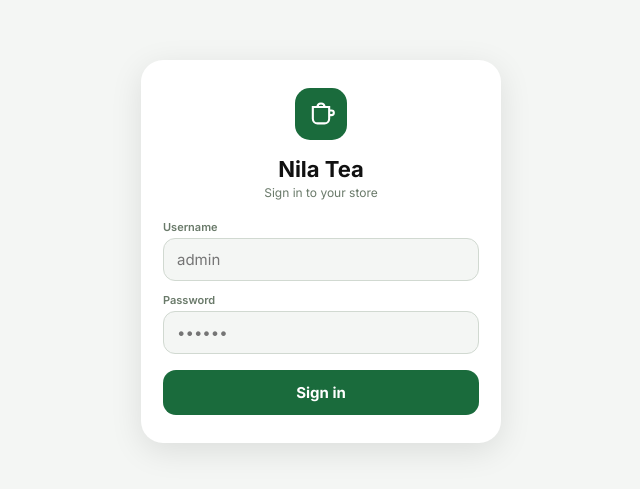
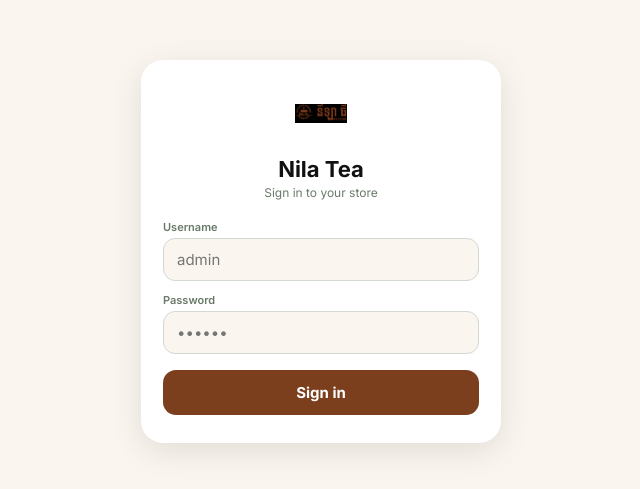
Before and after one commit to rothana-nilatea/nila-tea, a plain HTML site: page frontend/index.html in a window 1280 px wide. Shown: the part 149-638 px from the top of the page, without its empty margins (319-959 px from the left). Drawn offline with Linux system fonts and the light colour scheme.

Commit message:
New logo and brown theme
Signed-off-by: rothana-nilatea <rothana@ecois.edu.kh>

```diff
--- a/frontend/index.html
+++ b/frontend/index.html
@@ -6,7 +6,7 @@
 <meta name="apple-mobile-web-app-capable" content="yes">
 <meta name="apple-mobile-web-app-status-bar-style" content="default">
 <meta name="apple-mobile-web-app-title" content="Nila Tea">
-<meta name="theme-color" content="#1A6B3C">
+<meta name="theme-color" content="#7B3F1E">
 <title>Nila Tea POS</title>
 <link rel="manifest" href="manifest.json">
 <link rel="apple-touch-icon" href="icon-192.png">
@@ -15,15 +15,15 @@
 <style>
 *{box-sizing:border-box;margin:0;padding:0;-webkit-tap-highlight-color:transparent;}
 :root{
-  --g:#1A6B3C;--gl:#EAF5EE;--gt:#065F46;
-  --bg:#F4F6F4;--card:#fff;--bd:#E8EDE8;--bd2:#D1D9D1;
+  --g:#7B3F1E;--gl:#FDF0E6;--gt:#5C2E0E;
+  --bg:#FBF5EF;--card:#fff;--bd:#E8EDE8;--bd2:#D1D9D1;
   --t1:#111;--t2:#6A7A6A;--t3:#9AAA9A;
   --red:#B03030;--rbg:#FDECEC;
   --amb:#8A5A00;--abg:#FFF3DC;
-  --aba:#1A4A8A;--aba-bg:#EBF2FF;--aba-lt:#0F3060;
+  --aba:#4A2C0E;--aba-bg:#F5E6D3;--aba-lt:#2C1A08;
   --cash-c:#8A5A00;--cash-bg:#FFF3DC;
-  --atm-c:#1A6B3C;--atm-bg:#EAF5EE;--atm-lt:#065F46;
-  --hru-c:#1A4A8A;--hru-bg:#EBF2FF;--hru-lt:#0F3060;
+  --atm-c:#7B3F1E;--atm-bg:#FDF0E6;--atm-lt:#5C2E0E;
+  --hru-c:#4A2C0E;--hru-bg:#F5E6D3;--hru-lt:#2C1A08;
   --r:12px;--r-lg:16px;
   --shadow:0 1px 3px rgba(0,0,0,0.07);
 }
@@ -70,7 +70,7 @@
 .d-item:hover{background:var(--bg);color:var(--t1);}
 .d-item.active{background:var(--gl);color:var(--gt);font-weight:600;}
 .d-ico{width:32px;height:32px;border-radius:9px;background:var(--bg);display:flex;align-items:center;justify-content:center;flex-shrink:0;}
-.d-item.active .d-ico{background:#D4EDDF;}
+.d-item.active .d-ico{background:#F5DCCA;}
 .d-bot{padding:10px 10px 28px;border-top:1px solid var(--bd);}
 .logout-row{display:flex;align-items:center;gap:10px;padding:10px 10px;border-radius:10px;cursor:pointer;font-size:13px;font-weight:500;color:var(--red);border:none;background:transparent;font-family:inherit;width:100%;}
 .logout-row:hover{background:var(--rbg);}
@@ -127,7 +127,7 @@
 .gt-part-val{font-size:15px;font-weight:700;color:#fff;}
 .cmp-grid{display:grid;grid-template-columns:1fr 1fr;gap:8px;margin-bottom:10px;}
 .cmp-card{border-radius:var(--r);padding:12px;border:1.5px solid transparent;}
-.cmp-card.atm{background:var(--atm-bg);border-color:#A8D5B8;}
+.cmp-card.atm{background:var(--atm-bg);border-color:#D4A882;}
 .cmp-card.hru{background:var(--hru-bg);border-color:#A8C0E0;}
 .cmp-store{font-size:10px;font-weight:700;text-transform:uppercase;letter-spacing:0.5px;margin-bottom:8px;display:flex;align-items:center;gap:5px;}
 .cmp-dot{width:7px;height:7px;border-radius:50%;}
@@ -222,7 +222,7 @@
 .perm-grid{display:grid;grid-template-columns:1fr 1fr;gap:5px;margin-top:10px;}
 .perm-item{display:flex;align-items:center;gap:7px;font-size:11px;color:var(--t2);padding:7px 9px;background:var(--bg);border-radius:8px;border:1.5px solid var(--bd);cursor:pointer;transition:all 0.15s;user-select:none;}
 .perm-item:hover{border-color:var(--g);}
-.perm-item.on{background:var(--gl);border-color:#A8D5B8;}
+.perm-item.on{background:var(--gl);border-color:#D4A882;}
 .perm-item.on span{color:var(--gt);font-weight:600;}
 .pchk{width:15px;height:15px;border-radius:4px;border:1.5px solid var(--bd2);display:flex;align-items:center;justify-content:center;flex-shrink:0;}
 .pchk.on{background:var(--g);border-color:var(--g);}
@@ -334,8 +334,8 @@
 
 const RATE = 4100;
 const STORES = {
-  atm: { id:'atm', name:'Angtamin Store', short:'ATM', color:'#1A6B3C', bg:'#EAF5EE', lt:'#065F46' },
-  hru: { id:'hru', name:'HRU Store', short:'HRU', color:'#1A4A8A', bg:'#EBF2FF', lt:'#0F3060' }
+  atm: { id:'atm', name:'Angtamin Store', short:'ATM', color:'#7B3F1E', bg:'#FDF0E6', lt:'#5C2E0E' },
+  hru: { id:'hru', name:'HRU Store', short:'HRU', color:'#4A2C0E', bg:'#F5E6D3', lt:'#2C1A08' }
 };
 
 // ── STATE ──
@@ -397,7 +397,7 @@
 // ── LOGIN ──
 function buildLogin(){
   return `<div class="login-wrap"><div class="login-box">
-    <div class="login-logo"><svg width="28" height="28" viewBox="0 0 24 24" fill="none"><path d="M5 6h14v10a4 4 0 01-4 4H9a4 4 0 01-4-4V6z" stroke="#fff" stroke-width="1.8"/><path d="M15 6c0-1.7-1.3-3-3-3s-3 1.3-3 3" stroke="#fff" stroke-width="1.8"/><path d="M19 9h2a2 2 0 010 4h-2" stroke="#fff" stroke-width="1.8"/></svg></div>
+    <div class="login-logo" style="background:transparent;padding:0;"><img src="Logo_Nila_Tea.png" style="width:52px;height:52px;object-fit:contain;border-radius:14px;"></div>
     <div class="login-title">Nila Tea</div>
     <div class="login-sub">Sign in to your store</div>
     <div class="lf"><label>Username</label><input type="text" id="l-u" placeholder="admin" autocomplete="username" onkeydown="if(event.key==='Enter')doLogin()"></div>
@@ -487,7 +487,7 @@
     <div class="drawer" id="drawer">
       <div class="d-top">
         <div class="d-logo-row">
-          <div class="d-logo-ico"><svg width="20" height="20" viewBox="0 0 20 20" fill="none"><path d="M4 5h12v7a4 4 0 01-4 4H8a4 4 0 01-4-4V5z" stroke="#fff" stroke-width="1.6"/><path d="M13 5c0-1.7-1.3-3-3-3S7 3.3 7 5" stroke="#fff" stroke-width="1.6"/><path d="M16 8h1.5a1.5 1.5 0 010 3H16" stroke="#fff" stroke-width="1.6"/></svg></div>
+          <div class="d-logo-ico" style="background:transparent;padding:0;"><img src="Logo_Nila_Tea.png" style="width:40px;height:40px;object-fit:contain;border-radius:12px;"></div>
           <div><div class="d-app-name">Nila Tea</div></div>
           <button class="d-close" onclick="closeDrawer()"><svg width="11" height="11" viewBox="0 0 11 11" fill="none"><path d="M1.5 1.5l8 8M9.5 1.5l-8 8" stroke="rgba(255,255,255,0.8)" stroke-width="1.5" stroke-linecap="round"/></svg></button>
         </div>
@@ -634,7 +634,7 @@
       </div>
     </div>
     <div style="display:flex;gap:8px;margin-bottom:10px;">
-      <button class="btn" style="flex:1;background:var(--atm-bg);color:var(--atm-lt);border-color:#A8D5B8;" onclick="switchStore('atm');showPage('sales')">ATM Sales →</button>
+      <button class="btn" style="flex:1;background:var(--atm-bg);color:var(--atm-lt);border-color:#D4A882;" onclick="switchStore('atm');showPage('sales')">ATM Sales →</button>
       <button class="btn" style="flex:1;background:var(--hru-bg);color:var(--hru-lt);border-color:#A8C0E0;" onclick="switchStore('hru');showPage('sales')">HRU Sales →</button>
     </div>
     <div class="sh"><div class="sh-t">Recent sales — ${st.name}</div><button class="btn sm" onclick="showPage('sales')">See all</button></div>
```
Also changed, not shown: frontend/Logo_Nila_Tea.png (added).
